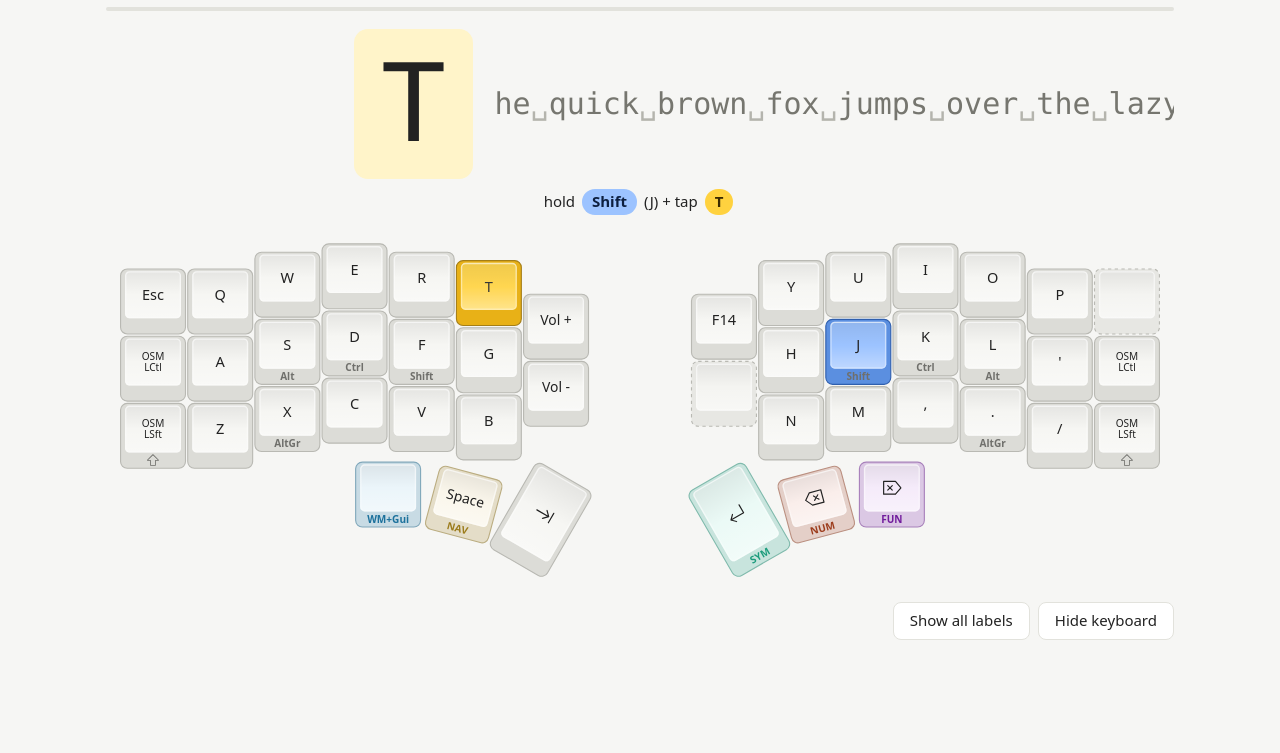
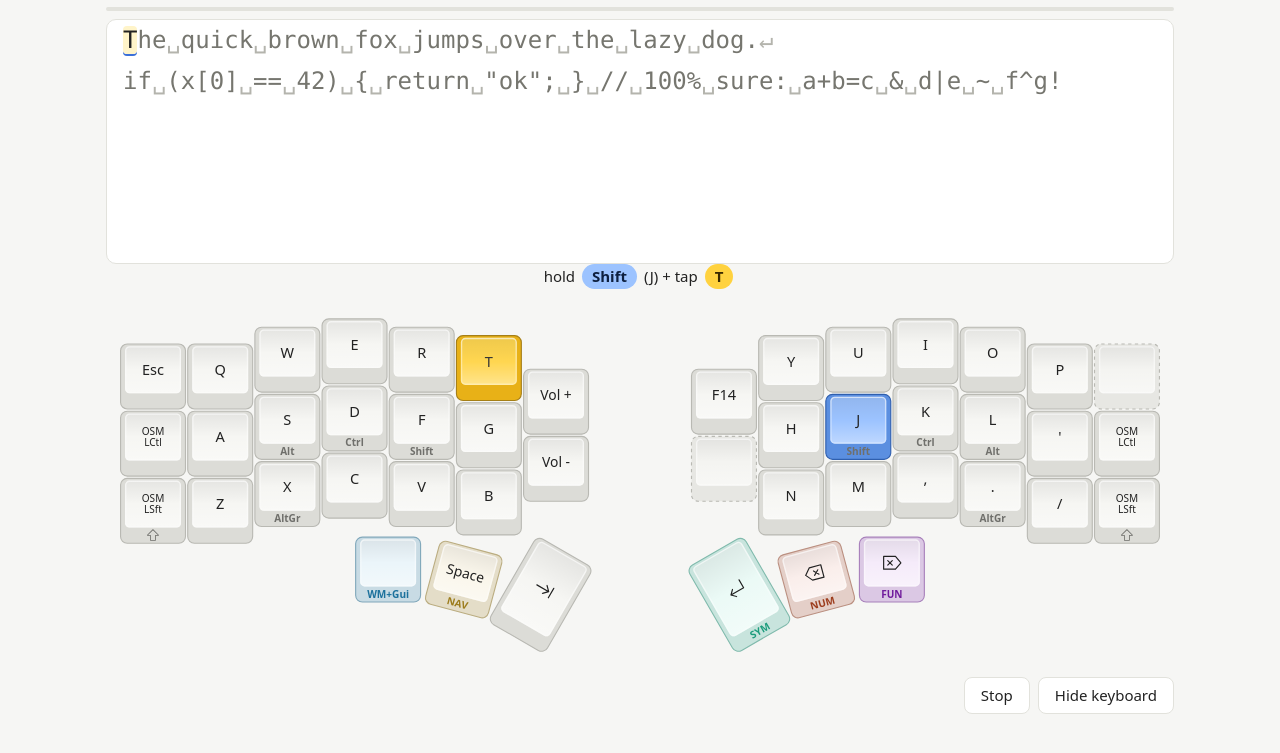
Before and after one commit to czak/corne, a plain HTML site: page docs/tutor/index.html in a window 1280 px wide. Both pictures are taken after a click on the button "Start typing". Shown: the part 55-808 px from the top of the page. Drawn offline with Linux system fonts and the light colour scheme.

Commit message:
Tweak tutor

```diff
--- a/docs/tutor/index.html
+++ b/docs/tutor/index.html
@@ -25,7 +25,7 @@
     <div class="stat"><b id="s-pos">0</b><span id="s-len">/ 0</span></div>
   </div>
   <div class="bar"><i id="bar"></i></div>
-  <div class="stage mono"><div class="strip" id="strip"></div></div>
+  <div class="stage mono" id="stage"><div class="strip" id="strip"></div></div>
   <div class="hint" id="hint"></div>
 </section>
 
@@ -41,7 +41,7 @@
 
 <div class="kbd" id="kbdwrap">
 </div>
-<div class="toolbar"><button id="toggle-focus">Show all labels</button><button id="toggle-kbd">Hide keyboard</button></div>
+<div class="toolbar"><button id="stop" class="hidden">Stop</button><button id="toggle-kbd">Hide keyboard</button></div>
 </main>
 
 <script src="keymap.js"></script>
--- a/docs/tutor/samples.js
+++ b/docs/tutor/samples.js
@@ -8,12 +8,14 @@ How vexingly quick daft zebras jump!
 Sphinx of black quartz, judge my vow.
 The five boxing wizards jump quickly.` },
   { group: "English", title: "Morning routine", text: `Every morning I make a pot of coffee, open the window, and spend ten minutes doing nothing at all. It's the only part of the day that doesn't belong to anyone else. By the time the kettle clicks off, the street below has started to wake up: a bus sighs at the stop, someone drags a bin to the curb, and the bakery on the corner props its door open with a brick.` },
-  { group: "English", title: "A short email", text: `Hi Marta,
+  { group: "English", title: "Slack message", text: `Heads up: #4821 broke staging again. \`main\` is red because \`test_retry_backoff\` is flaky (passes locally, fails in CI ~1 in 3 runs)
 
-Thanks for sending the draft over. I've read it twice and left a few comments in the margins - mostly small things, like the dates in section 3 and the chart that's missing a legend. Could we talk on Thursday at 2:30? If that doesn't work, any time on Friday morning is fine.
+What I found so far:
+- \`retry()\` sleeps for \`2 ** attempt\` ms but the mock clock never advances
+- the fixture in \`conftest.py\` is shared between workers, so order matters
+- reverting #4807 "fixes" it, but I don't think that's the real cause
 
-Best,
-Łukasz` },
+Can someone take a look before standup? I'll push a \`skip\` marker as a stopgap in #4822` },
   { group: "English", title: "Keyboards", text: `A split keyboard lets each hand rest at its own natural angle. With fewer keys, every key has to work harder: a single thumb key might be Space when tapped and a whole layer of numbers when held. It feels strange for a week or two. Then one day you reach for a symbol without thinking, and the old keyboard starts to look enormous.` },
   { group: "English", title: "Numbers and dates", text: `The meeting moved from 9:15 to 10:45 on 3 March 2027. Tickets cost $24.50 each, or $89 for a pack of four (save 9%). Flight LO 281 departs at 06:40 from gate B12; boarding closes 20 minutes earlier. Call +48 600 123 456 or write to orders@example.com before 31/12.` },
   { group: "English", title: "Recipe", text: `Pancakes (makes 8)
@@ -31,12 +33,14 @@ Pchnąć w tę łódź jeża lub ośm skrzyń fig.
 Jeżu klątw, spłódź Finom część gry hańb!
 Stróż pchnął kość w quiz gędźb vel fax myjń.` },
   { group: "Polski", title: "Poranek", text: `Rano zawsze zaczynam od kawy. Siadam przy oknie, patrzę na podwórko i przez kilka minut nie robię nic. Sąsiad wyprowadza psa, ktoś trzaska drzwiami od klatki, a na parapecie gołębie kłócą się o okruchy. Dopiero kiedy kubek jest pusty, otwieram laptopa i sprawdzam, co przyniósł nowy dzień.` },
-  { group: "Polski", title: "Wiadomość", text: `Cześć Kasia,
+  { group: "Polski", title: "Wiadomość na Slacku", text: `Uwaga: #4821 znowu wywaliło staging. \`main\` jest czerwony, bo \`test_retry_backoff\` jest flaky (lokalnie przechodzi, w CI pada co trzeci raz)
 
-dzięki za wczorajsze spotkanie! Przesyłam poprawioną wersję prezentacji - zmieniłem slajdy 4-7 i dodałem wykres z wynikami za październik. Daj znać, czy wszystko się zgadza. Jeśli masz chwilę w piątek po 15:00, możemy jeszcze raz przejść przez budżet.
+Co udało mi się ustalić:
+- \`retry()\` czeka \`2 ** attempt\` ms, ale zegar w mocku nigdy się nie przesuwa
+- fixture w \`conftest.py\` jest współdzielony między workerami, więc kolejność ma znaczenie
+- revert #4807 "naprawia" problem, ale to chyba nie jest prawdziwa przyczyna
 
-Pozdrawiam,
-Łukasz` },
+Może ktoś zerknąć przed dailym? w #4822 wrzucę tymczasowo \`skip\`` },
   { group: "Polski", title: "Klawiatura", text: `Dzielona klawiatura pozwala trzymać dłonie szerzej i bardziej naturalnie. Ma mniej klawiszy, więc każdy z nich pełni kilka funkcji: krótkie wciśnięcie daje spację, a przytrzymanie przełącza na warstwę z cyframi. Pierwsze dni są trudne, ale po tygodniu palce same zaczynają pamiętać, gdzie szukać nawiasów.` },
   { group: "Polski", title: "Przepis", text: `Placki ziemniaczane
 
--- a/docs/tutor/tutor.css
+++ b/docs/tutor/tutor.css
@@ -35,18 +35,16 @@ select { font: inherit; padding: 6px 10px; border-radius: 8px; border: 1px solid
 .stat b { font-size: 22px; font-variant-numeric: tabular-nums; } .stat span { color: var(--pg-muted); margin-left: 4px; }
 .bar { height: 4px; background: var(--pg-line); border-radius: 2px; margin: 10px 0 0; overflow: hidden; }
 .bar i { display: block; height: 100%; width: 0; background: var(--pg-accent); transition: width .15s; }
-.stage { display: flex; justify-content: center; align-items: center; height: 170px; overflow: hidden; margin-top: 8px;
-  white-space: pre; user-select: none; }
-.strip { display: flex; align-items: center; width: 100%; font-size: 30px; }
-.strip .past { flex: 1 1 0; display: flex; justify-content: flex-end; overflow: hidden; color: var(--pg-ok); min-width: 0; }
-.strip .next { flex: 3 1 0; display: flex; overflow: hidden; color: var(--pg-muted); min-width: 0; }
+.stage { position: relative; height: calc(6 * 1.7em); font-size: 24px; line-height: 1.7; overflow: hidden; margin-top: 8px;
+  padding: 0 16px; border: 1px solid var(--pg-line); border-radius: 10px; background: var(--pg-panel);
+  white-space: pre-wrap; overflow-wrap: anywhere; user-select: none; scroll-behavior: smooth; }
+.strip { color: var(--pg-muted); }
+.strip .done { color: var(--pg-ok); }
 .strip .err { color: var(--pg-bad); text-decoration: underline; }
 .strip .ws { color: var(--pg-faint); }
-.cur { flex: none; min-width: 1.1em; padding: 0 .12em; margin: 0 .2em; font-size: 108px; line-height: 150px; text-align: center;
-  background: var(--pg-cur-bg); border-radius: 14px; }
-.cur.ws { color: var(--pg-muted); }
-.cur.shake { animation: shake .22s; background: var(--pg-bad-bg); }
-@keyframes shake { 25% { transform: translateX(-6px); } 75% { transform: translateX(6px); } }
+.strip .cur { color: var(--pg-fg); background: var(--pg-cur-bg); border-radius: 4px; box-shadow: 0 2px 0 var(--pg-accent); }
+.strip .cur.shake { animation: flash .25s; }
+@keyframes flash { 0%, 60% { background: var(--pg-bad-bg); } }
 .hint { min-height: 30px; text-align: center; font-size: 15px; }
 .chip { display: inline-block; padding: 2px 10px; margin: 0 3px; border-radius: 999px; font-weight: 600; }
 .chip.hold { background: var(--hl-hold-cap); color: #0d1f3f; }
@@ -89,5 +87,5 @@ select { font: inherit; padding: 6px 10px; border-radius: 8px; border: 1px solid
 .result { text-align: center; padding: 30px 0 10px; }
 .result .big { font-size: 46px; font-weight: 700; font-variant-numeric: tabular-nums; }
 .missed span { display: inline-block; margin: 3px; padding: 2px 8px; border-radius: 6px; background: var(--pg-bad-bg); }
-@media (max-width: 640px) { .cur { font-size: 72px; line-height: 104px; } .stage { height: 120px; } .strip { font-size: 20px; } }
+@media (max-width: 640px) { .stage { font-size: 18px; } }
 .gh { position: absolute; top: 20px; right: 16px; color: inherit; opacity: .6; display: block; line-height: 0; } .gh:hover { opacity: 1; }
--- a/docs/tutor/tutor.js
+++ b/docs/tutor/tutor.js
@@ -17,10 +17,9 @@ function isWs(c) { return c === " " || c === "\n" || c === "\t"; }
 
 // ---------------------------------------------------------------- highlighting
 function clearKeys(cls) { kbd.querySelectorAll("." + cls).forEach(el => el.classList.remove(cls)); }
-let focusOn = store.get("corne-typing-focus") !== "0";
 function setLayer(li) {   // li: active layer index, or null for the full combined view
   kbd.classList.forEach(c => c.startsWith("on-l") && kbd.classList.remove(c));
-  kbd.classList.toggle("focus", focusOn && li !== null);
+  kbd.classList.toggle("focus", li !== null);
   clearKeys("off");
   if (li === null) return;
   kbd.classList.add("on-l" + li);
@@ -60,22 +59,39 @@ let text = "", pos = 0, marks = [], errors = 0, strokes = 0, t0 = 0, missed = {}
 function start(t) {
   text = t; pos = 0; marks = new Array(text.length).fill(0); errors = 0; strokes = 0; t0 = 0; missed = {};
   running = true;
-  show("play"); draw();
+  show("play"); build(); for (let i = 0; i < text.length; i++) paint(i); draw();
   clearInterval(timer); timer = setInterval(stats, 500);
 }
-function show(id) { for (const s of ["setup", "play", "done"]) $(s).classList.toggle("hidden", s !== id); }
+function show(id) { for (const s of ["setup", "play", "done"]) $(s).classList.toggle("hidden", s !== id);
+  $("stop").classList.toggle("hidden", id !== "play");
+}
 
+let cells = [];
+function build() {
+  cells = [];
+  let html = "";
+  for (let i = 0; i < text.length; i++) {
+    const c = text[i];
+    html += `<span class="${isWs(c) ? "ws" : ""}">${esc(shown(c))}</span>${c === "\n" ? "\n" : c === " " ? "<wbr>" : ""}`;
+  }
+  $("strip").innerHTML = html;
+  cells = [...$("strip").querySelectorAll(":scope > span")];
+  $("stage").scrollTop = 0;
+}
+function paint(i) {
+  const el = cells[i];
+  if (!el) return;
+  el.classList.toggle("done", i < pos);
+  el.classList.toggle("err", marks[i] === 1);
+  el.classList.toggle("cur", i === pos);
+}
 function draw() {
-  if (pos >= text.length) return finish();
+  if (pos >= text.length) { paint(pos - 1); return finish(); }
   const ch = text[pos];
-  const span = (c, i) => {
-    const cls = [marks[i] === 1 ? "err" : "", isWs(c) ? "ws" : ""].filter(Boolean).join(" ");
-    return `<span${cls ? ` class="${cls}"` : ""}>${esc(shown(c))}</span>`;
-  };
-  let past = "", next = "";
-  for (let i = Math.max(0, pos - 24); i < pos; i++) past += span(text[i], i);
-  for (let i = pos + 1; i < Math.min(text.length, pos + 60); i++) next += span(text[i], i);
-  $("strip").innerHTML = `<div class="past">${past}</div><div class="cur${isWs(ch) ? " ws" : ""}" id="cur">${esc(shown(ch))}</div><div class="next">${next}</div>`;
+  paint(pos - 1); paint(pos);
+  const cur = cells[pos], stage = $("stage");
+  const lh = parseFloat(getComputedStyle(cur).lineHeight);
+  stage.scrollTop = Math.max(0, cur.offsetTop - lh * 1.2);   // keep ~1 line of context above the cursor
   $("hint").innerHTML = hintFor(ch);
   highlight(ch);
   stats();
@@ -114,7 +130,6 @@ document.addEventListener("keydown", e => {
     if (e.key === "Enter" && (e.ctrlKey || e.metaKey) && !$("setup").classList.contains("hidden")) { e.preventDefault(); $("start").click(); }
     return;
   }
-  if (e.key === "Escape") { e.preventDefault(); return stop(); }
   if (e.ctrlKey || e.metaKey || (e.altKey && !e.getModifierState("AltGraph"))) return;
   let k = e.key;
   if (k === "Enter") k = "\n"; else if (k === "Tab") k = "\t";
@@ -128,8 +143,8 @@ document.addEventListener("keydown", e => {
   } else {
     errors++; marks[pos] = 1; missed[want] = (missed[want] || 0) + 1;
     flashBad(k);
-    const cur = $("cur"); cur.classList.remove("shake"); void cur.offsetWidth; cur.classList.add("shake");
     draw();
+    const cur = cells[pos]; cur.classList.remove("shake"); void cur.offsetWidth; cur.classList.add("shake");
   }
 });
 
@@ -139,6 +154,7 @@ $("start").onclick = () => {
   store.set("corne-typing-text", $("src").value);
   start(t);
 };
+$("stop").onclick = stop;
 $("again").onclick = () => start(text);
 $("new").onclick = () => { show("setup"); $("src").focus(); };
 $("src").addEventListener("input", () => { $("sample").value = ""; $("warn").textContent = ""; });
@@ -161,12 +177,6 @@ $("toggle-kbd").onclick = () => {
   store.set("corne-typing-kbd", h ? "0" : "1");
 };
 if (store.get("corne-typing-kbd") === "0") $("toggle-kbd").click();
-function focusLabel() { $("toggle-focus").textContent = focusOn ? "Show all labels" : "Show current layer only"; }
-$("toggle-focus").onclick = () => {
-  focusOn = !focusOn; focusLabel(); store.set("corne-typing-focus", focusOn ? "1" : "0");
-  if (running) highlight(text[pos]);
-};
-focusLabel();
 $("src").value = store.get("corne-typing-text") ||
   "The quick brown fox jumps over the lazy dog.\nif (x[0] == 42) { return \"ok\"; } // 100% sure: a+b=c & d|e ~ f^g!";
 $("src").focus();
```
Also changed, not shown: 1 other file.
